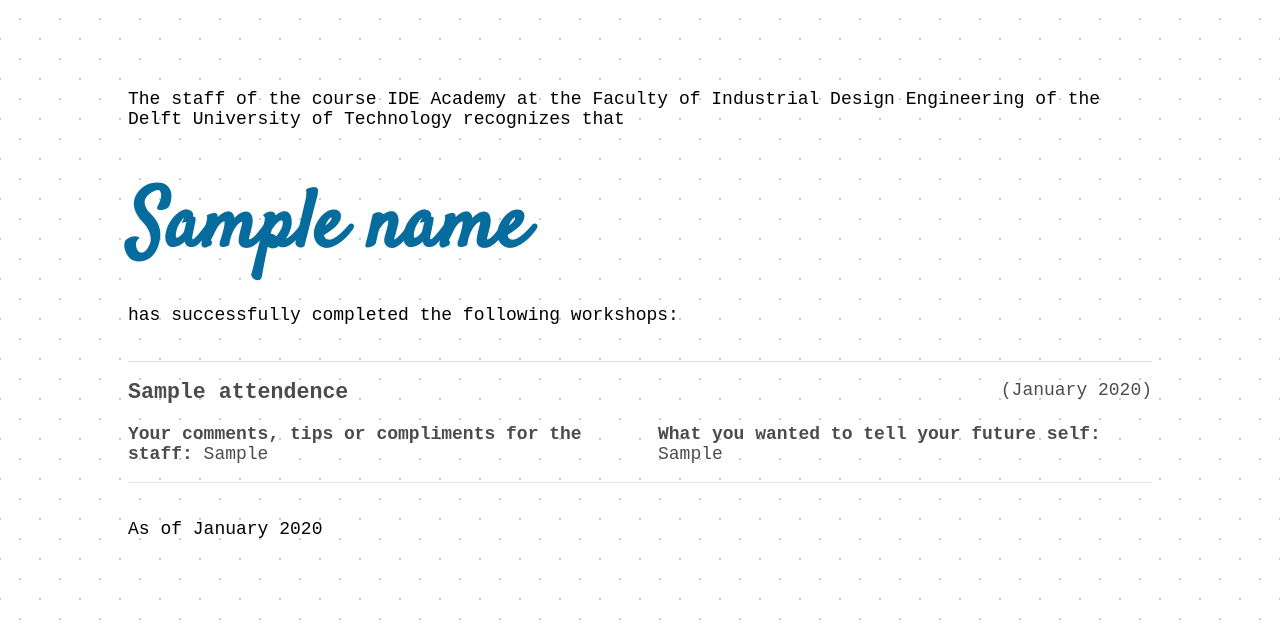
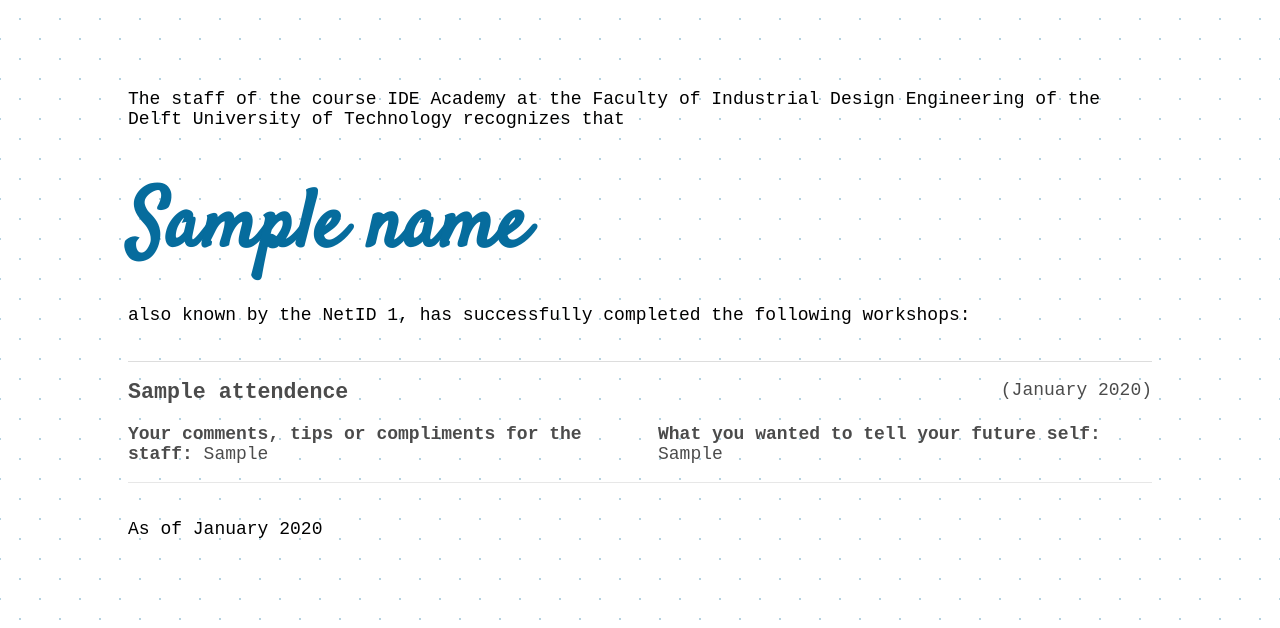
Before and after one commit to FMJansen/IDE-Academy-Certificates, a Flask app: template app/templates/certificate.html in a window 1280 px wide. Shown: the part 284-912 px from the top of the page. Run offline with Flask 2, Linux system fonts and the light colour scheme; tables that the repository leaves empty hold one stand-in row (values such as "Sample post"); the template is opened without the code that fills it: values that come from a table or form of the project are taken from there, most other values are stand-ins (such as "Sample title", 1, 10 or a date in 2020); style sheets or scripts are compiled from the project's sources; parts of the project's set-up code (start-up, migrations or seed data) failed here and were passed over.

Commit message:
add netid to certificate

```diff
--- a/app/templates/certificate.html
+++ b/app/templates/certificate.html
@@ -28,7 +28,7 @@ IDE Academy Certificate
   </p>
 
   <p class="certificate__text">
-    has successfully completed the following workshops:
+    also known by the NetID {{ netid }}, has successfully completed the following workshops:
   </p>
 
   <ul class="certificate__workshops">
--- a/app/views.py
+++ b/app/views.py
@@ -49,6 +49,7 @@ def generate_certificate():
     resp = make_response(render_template("certificate.html",
         attendences=attendences.all(),
         name=name,
+        netid=netid,
         now=datetime.now()))
 
     resp.set_cookie('name', name)
```
